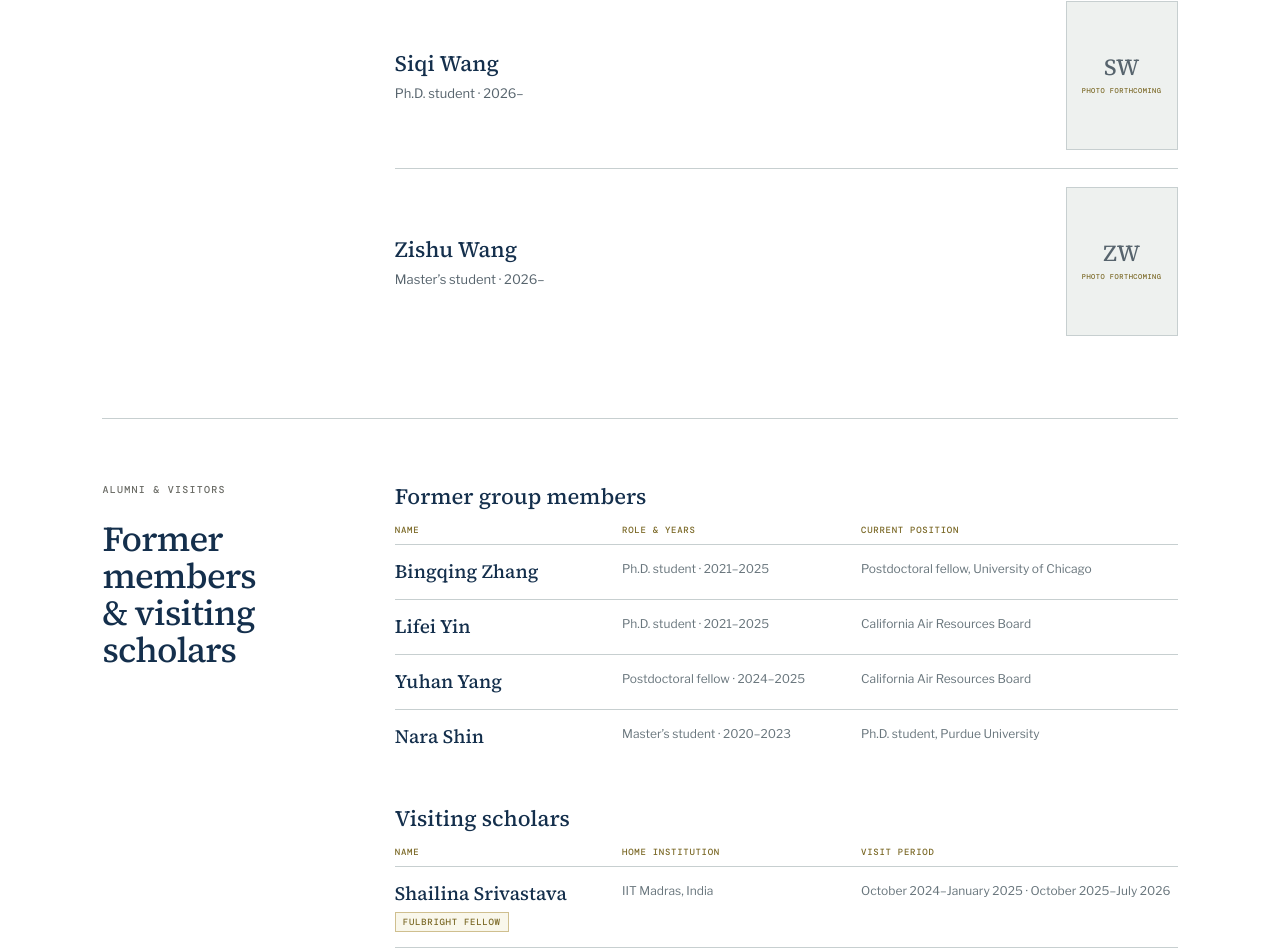
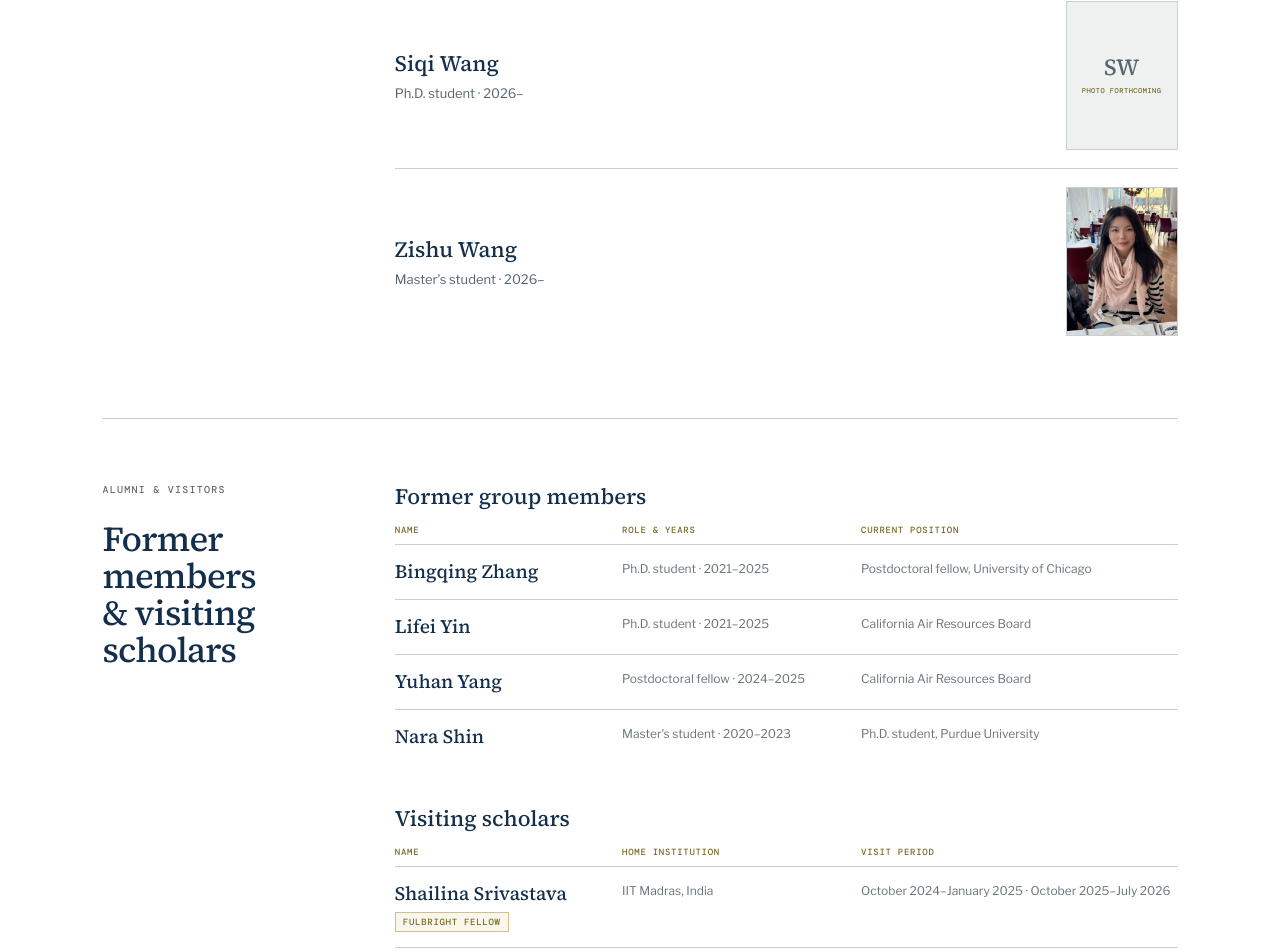
Before and after one commit to pengfeiliu371/aerosol-climate-health-lab-website, a Next.js app: page /people in a window 1280 px wide. Shown: the part 1826-2778 px from the top of the page. Built offline with nearby package versions, Linux system fonts and the light colour scheme; no server answers.

Commit message:
Add Zishu Wang member photo

```diff
--- a/app/data/people.ts
+++ b/app/data/people.ts
@@ -36,7 +36,7 @@ export const members: Member[] = [
   {
     name: "Zishu Wang",
     role: "Master’s student · 2026–",
-    initials: "ZW",
+    image: "/images/people/zishu-wang.jpg",
   }
 ];
 export const formerMembers = [
```
Also changed, not shown: public/images/people/zishu-wang.jpg (added).
